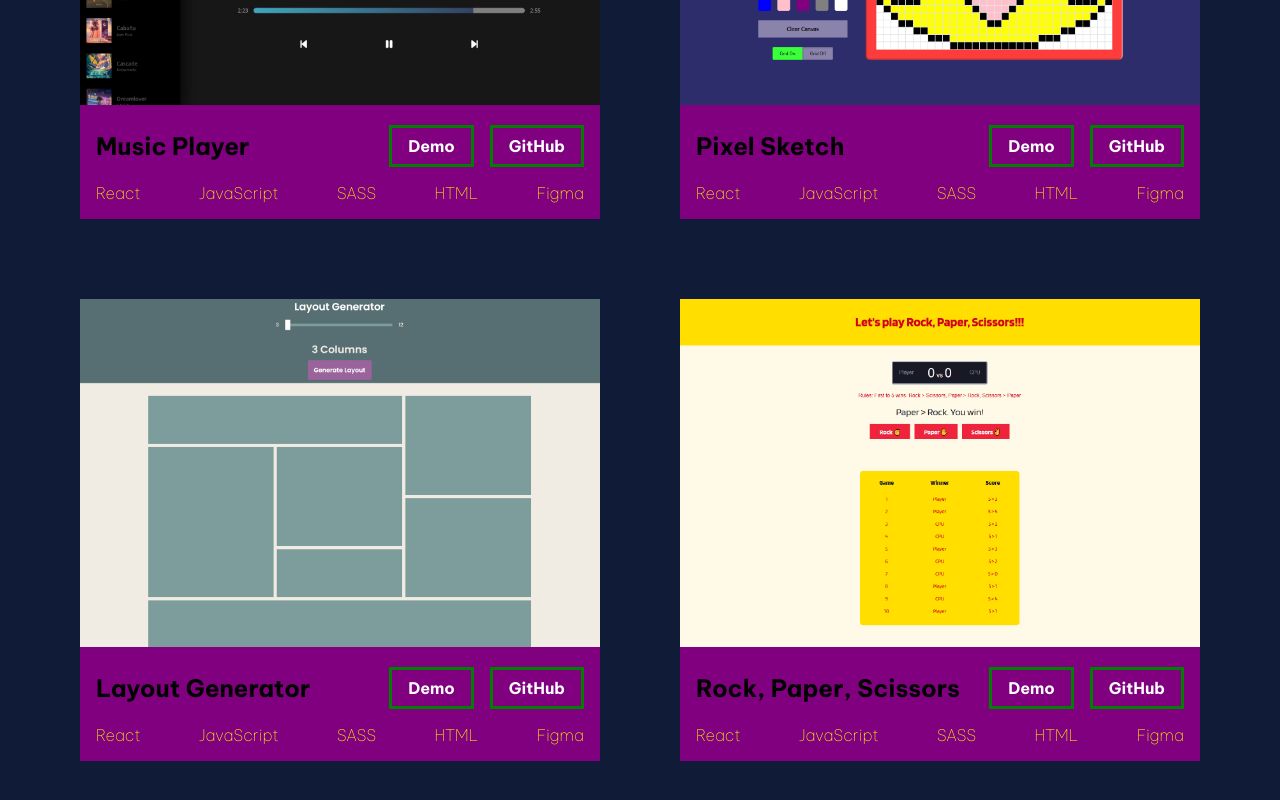
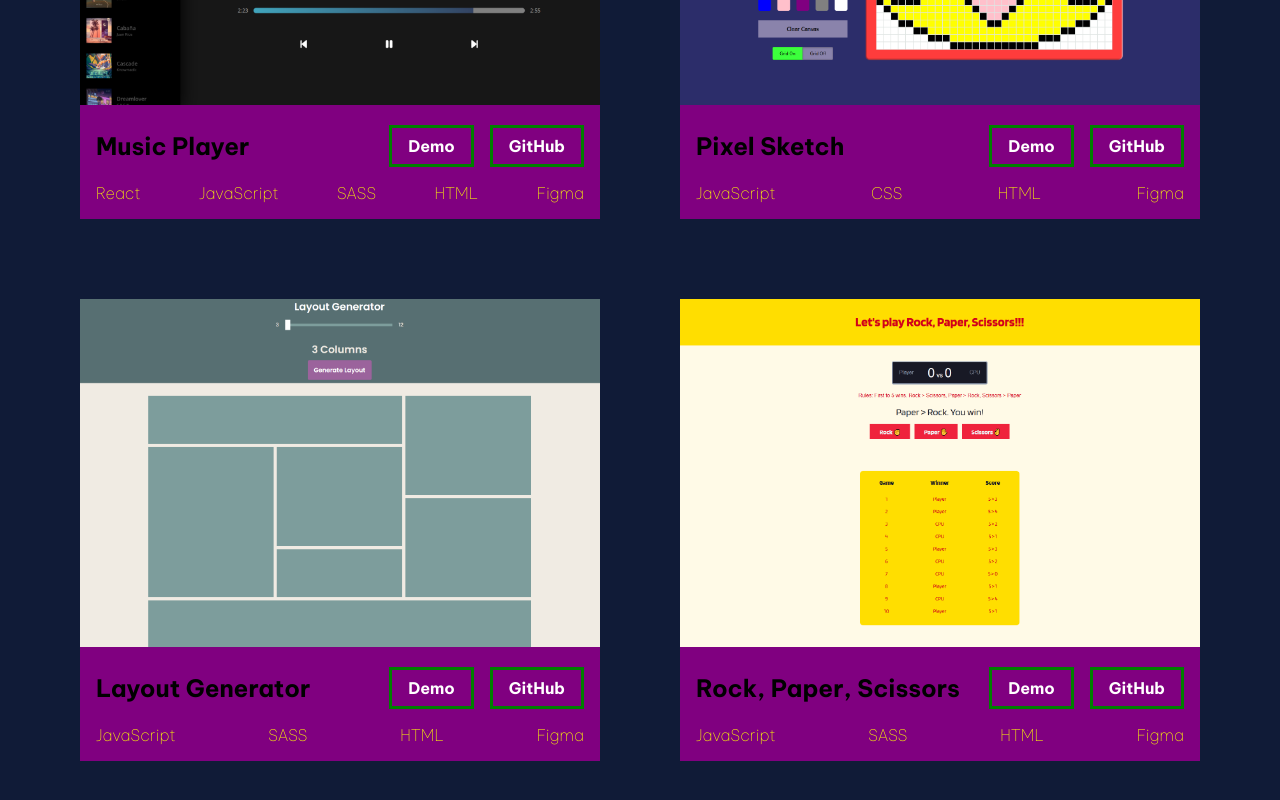
Before and after one commit to johnlombardi389/port, a React (Vite) app: page /projects in a window 1280 px wide. Shown: the part 402-1202 px from the top of the page. Built offline with nearby package versions, Linux system fonts and the light colour scheme.

Commit message:
Removed overflow hidden on body to allow scrolling at different screen sizes

```diff
--- a/src/pages/Projects.jsx
+++ b/src/pages/Projects.jsx
@@ -48,9 +48,8 @@ function Projects() {
         </div>
         <div className="card-desc">
           <ul>
-            <li>React</li>
             <li>JavaScript</li>
-            <li>SASS</li>
+            <li>CSS</li>
             <li>HTML</li>
             <li>Figma</li>
           </ul>
@@ -68,7 +67,6 @@ function Projects() {
         </div>
         <div className="card-desc">
           <ul>
-            <li>React</li>
             <li>JavaScript</li>
             <li>SASS</li>
             <li>HTML</li>
@@ -88,7 +86,6 @@ function Projects() {
         </div>
         <div className="card-desc">
           <ul>
-            <li>React</li>
             <li>JavaScript</li>
             <li>SASS</li>
             <li>HTML</li>
--- a/src/styles/_projects.scss
+++ b/src/styles/_projects.scss
@@ -1,4 +1,5 @@
 .projects-grid {
+  max-width: 1900px;
   display: grid;
   grid-template-columns: repeat(2, 1fr);
   grid-template-rows: auto auto;
--- a/src/styles/app.scss
+++ b/src/styles/app.scss
@@ -20,7 +20,6 @@
 
 body {
   background-color: $bodyBack;
-  overflow: hidden;
 }
 
 .btn-container {
```
